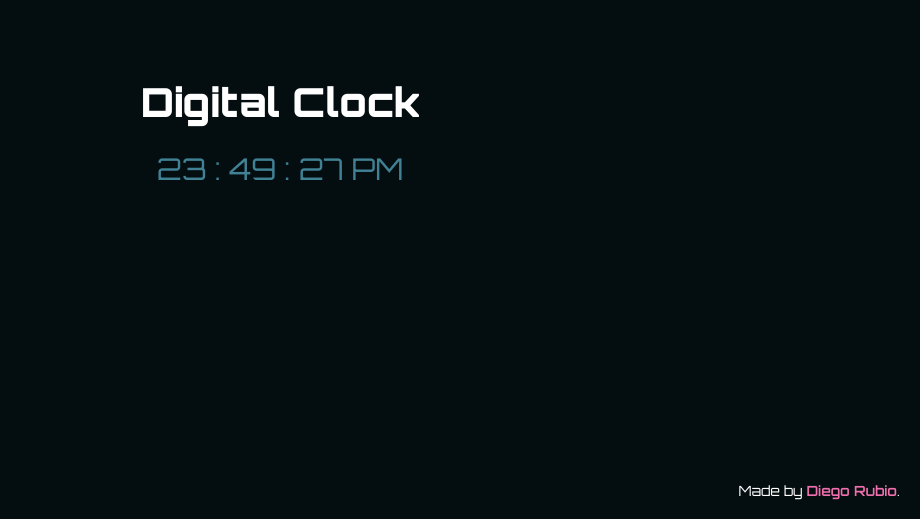
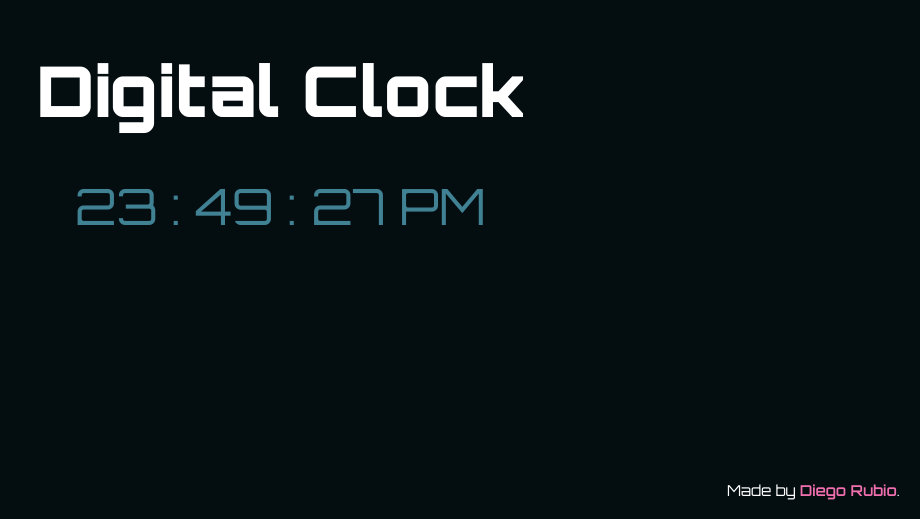
Before and after one commit to darubiomunoz/portfolio-02-clock, a website: page index.html in a window 1280 px wide. Shown: the part 281-800 px from the top of the page, without its empty margins (360-1280 px from the left). Drawn offline with Linux system fonts and the light colour scheme.

Commit message:
Media queries's file finished

```diff
--- a/src/css/mediaqueries.css
+++ b/src/css/mediaqueries.css
@@ -0,0 +1,22 @@
+@media (min-width: 350px) {
+    .main .main-title {
+        font-size: 4rem;
+    }
+    .main .main-clock {
+        font-size: 3rem;
+    }
+    .footer .footer-info {
+        font-size: 1.2rem;
+    }
+}
+@media (min-width: 768px) {
+    .main .main-title {
+        font-size: 7rem;
+    }
+    .main .main-clock {
+        font-size: 5rem;
+    }
+    .footer .footer-info {
+        font-size: 1.5rem;
+    }
+}
--- a/src/css/style.css
+++ b/src/css/style.css
@@ -34,7 +34,7 @@ body {
     align-content: center;
 }
 .main .main-title {
-    font-size: 4rem;
+    font-size: 3.3rem;
     color: var(--color-white);
     font-weight: 900;
 }
@@ -43,14 +43,14 @@ body {
 }
 .main .main-clock {
     margin: 0 auto;
-    font-size: 3rem;
+    font-size: 2.5rem;
     color: var(--color-first);
 }
 .footer .footer-info {
     position: absolute;
     bottom: 2rem;
     right: 2rem;
-    font-size: 1.4rem;
+    font-size: 1rem;
 }
 .footer .footer-info a {
     color: var(--color-second);
```
